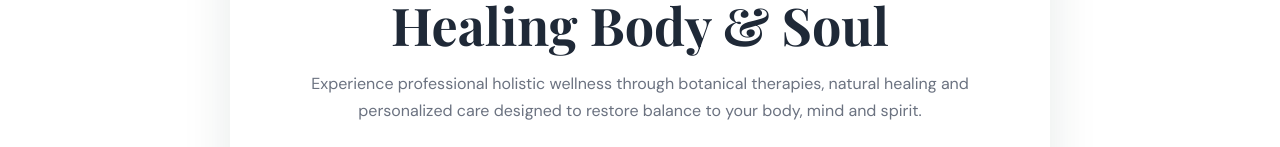
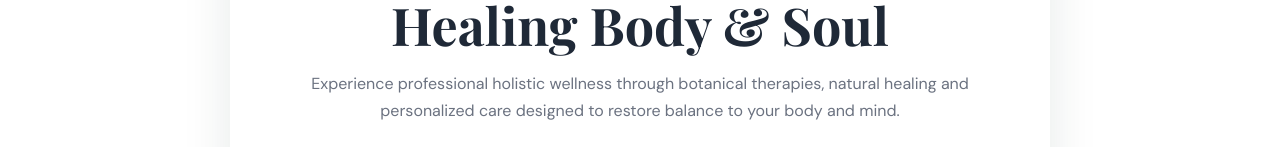
Before and after one commit to WETrendingTeam/Healing-Body-Soul, a plain HTML site: page index.html in a window 1280 px wide. Shown: the part 441-588 px from the top of the page. Drawn offline with nearby package versions, Linux system fonts and the light colour scheme.

Commit message:
Update index.html

```diff
--- a/index.html
+++ b/index.html
@@ -15,7 +15,7 @@
 </ul></nav></div>
 <main>
 <section class="hero"><div class="hero-image"><img src="images/hero.jpg" alt="Botanical wellness preparations"></div><div class="hero-overlay"></div></section>
-<section class="welcome-card"><div class="container"><div class="welcome-content reveal"><span class="welcome-tag">HOLISTIC WELLNESS</span><h1>Healing Body &amp; Soul</h1><p>Experience professional holistic wellness through botanical therapies, natural healing and personalized care designed to restore balance to your body, mind and spirit.</p><div class="welcome-buttons"><a href="appointment.html" class="btn btn-primary">Book Appointment</a><a href="services.html" class="btn btn-outline">Explore Services</a></div></div></div></section>
+<section class="welcome-card"><div class="container"><div class="welcome-content reveal"><span class="welcome-tag">HOLISTIC WELLNESS</span><h1>Healing Body &amp; Soul</h1><p>Experience professional holistic wellness through botanical therapies, natural healing and personalized care designed to restore balance to your body and mind.</p><div class="welcome-buttons"><a href="appointment.html" class="btn btn-primary">Book Appointment</a><a href="services.html" class="btn btn-outline">Explore Services</a></div></div></div></section>
 <section class="stats-bar"><div class="container"><div class="stats-wrapper reveal"><div class="stat-item"><h3>15+</h3><p>Years Experience</p></div><div class="stat-item"><h3>5,000+</h3><p>Happy Clients</p></div><div class="stat-item"><h3>Certified</h3><p>Therapists</p></div><div class="stat-item"><h3>100%</h3><p>Natural Treatments</p></div></div></div></section>
 <section class="explore"><div class="container"><div class="explore-head reveal"><span class="eyebrow">Explore the practice</span><h2 class="section-title">Choose what you want to discover</h2><p class="section-intro" style="margin:auto">The home page gives you a simple starting point. Use the sections below to go directly to the information that matters to you.</p></div><div class="explore-grid">
 <a class="explore-card reveal" href="about.html"><div class="explore-icon"><i class="fa-solid fa-leaf"></i></div><h3>About Us</h3><p>Learn about our philosophy, approach and commitment to natural wellness.</p><span class="text-link">Read our story <i class="fa-solid fa-arrow-right"></i></span></a>
```
